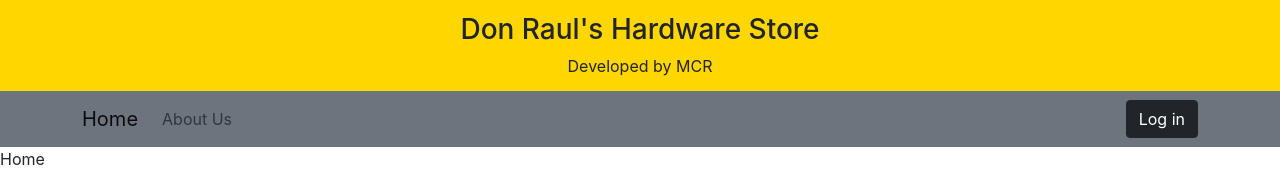
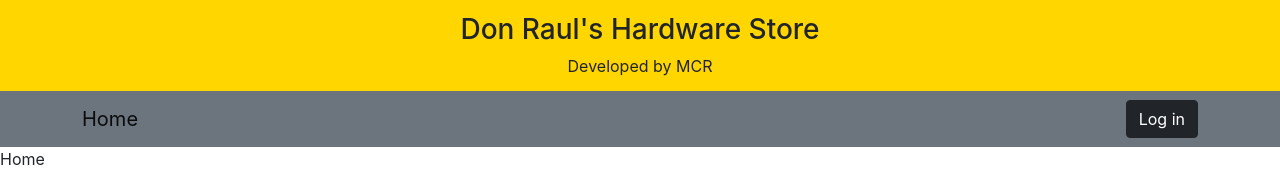
Before and after one commit to MateoCardonaRincon/enterprise-app-frontend, a React (Vite) app: page / in a window 1280 px wide. Shown: the top 189 px of the page. Built offline with nearby package versions, Linux system fonts and the light colour scheme; no server answers.

Commit message:
Removed the about page

```diff
--- a/src/App.tsx
+++ b/src/App.tsx
@@ -2,7 +2,6 @@ import { BrowserRouter, Route, Routes, Navigate } from "react-router-dom";
 import "./App.css";
 import Header from "./components/shared/Header";
 import NavigationBar from "./components/shared/NavigationBar";
-import About from "./pages/About";
 import Bills from "./pages/Bills";
 import Home from "./pages/Home";
 import NotFound from "./pages/NotFound";
@@ -43,7 +42,6 @@ function App() {
             <NavigationBar />
             <Routes>
                 <Route path="/" element={<Home />} />
-                <Route path="/about" element={<About />} />
                 <Route path="/stock" element={<Products />} />
                 <Route path="/sales" element={<Sales />} />
                 <Route path="/suppliers" element={<Suppliers />} />
--- a/src/components/shared/NavigationBar.tsx
+++ b/src/components/shared/NavigationBar.tsx
@@ -10,7 +10,6 @@ const NavigationBar: React.FunctionComponent = () => {
             <Container>
                 <Navbar.Brand as={Link} to="/">Home</Navbar.Brand>
                 <Nav className="me-auto">
-                    <Nav.Link as={Link} to="/about">About Us</Nav.Link>
                     <PrivateComponent>
                         <>
                             <Nav.Link as={Link} to="/stock">Stock</Nav.Link>
--- a/src/pages/About.tsx
+++ /dev/null
@@ -1,11 +0,0 @@
-import React from 'react'
-
-type Props = {}
-
-const About = (props: Props) => {
-  return (
-    <div>About</div>
-  )
-}
-
-export default About
```
